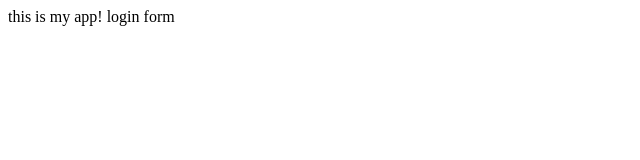
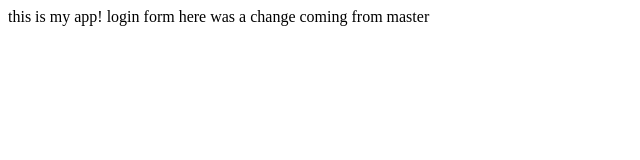
Before and after one commit to rbtgagnon/myAppSample, a plain HTML site: page index.html in a window 1280 px wide. Shown: the whole page, without its empty margins (0-640 px from the left). Drawn offline with Linux system fonts and the light colour scheme.

Commit message:
a change from master

```diff
--- a/index.html
+++ b/index.html
@@ -5,5 +5,6 @@
     <body>
         this is my app!
         login form
+        here was a change coming from master
     </body>
 </html>
```
